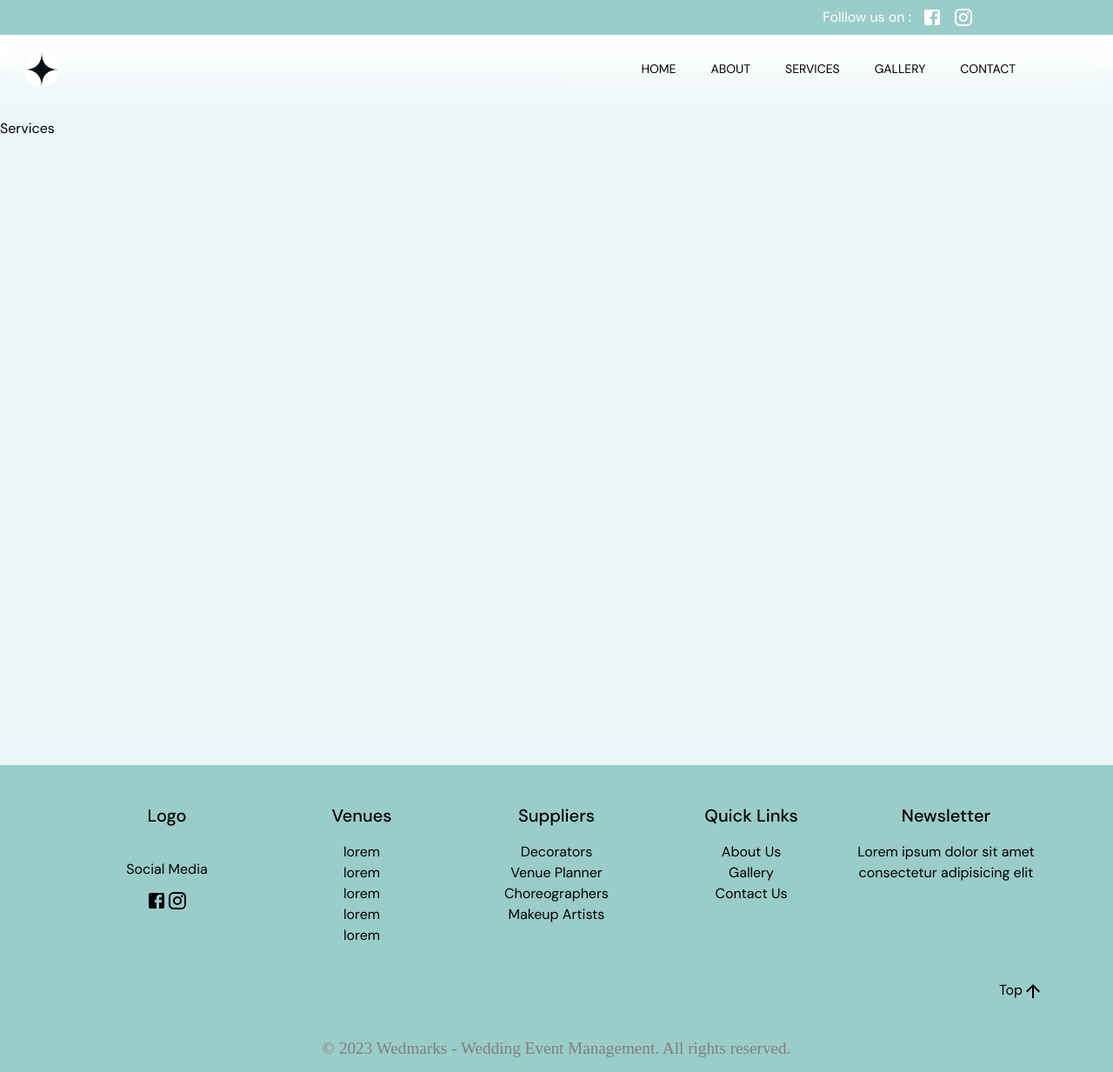
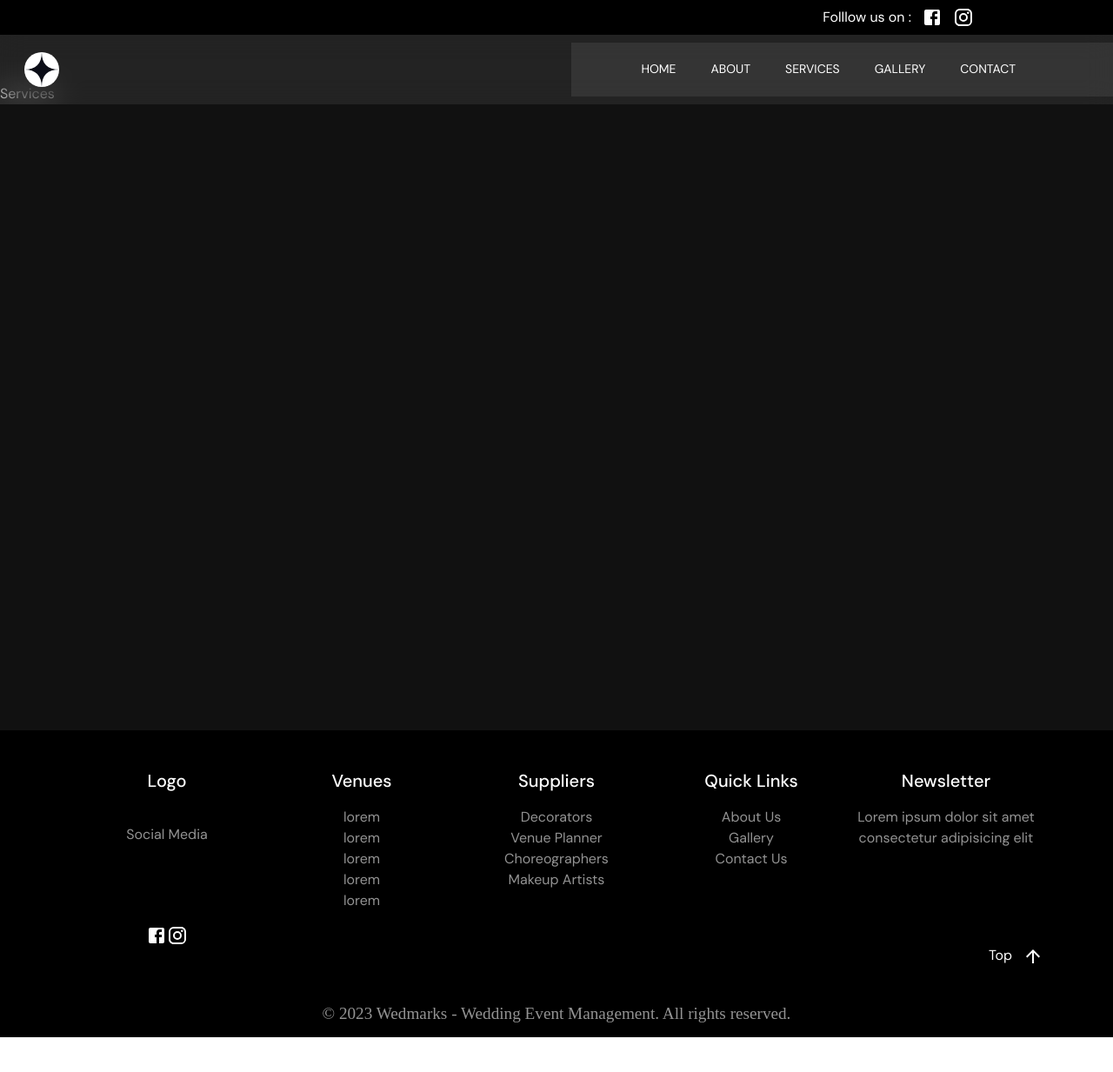
Before and after one commit to ArunKumar000777/wed-marks, a React (Vite) app: page /services in a window 1280 px wide. Shown: the whole page at 87% size. After the commit the page ends 1193 px from the top, so only its background shows below. Built offline with nearby package versions, Linux system fonts and the light colour scheme; a web font is replaced by a local one.

Commit message:
theme changed

```diff
--- a/src/components/ContactForm.jsx
+++ b/src/components/ContactForm.jsx
@@ -1,6 +1,6 @@
 const ContactForm = () => {
     return (
-        <div className={` grid lg:grid-cols-2 grid-cols-1 lg:px-52 lg:h-[880px] sm:px-16 px-12 h-[1013px] bg-[#edf8d4]`}>
+        <div className={` grid lg:grid-cols-2 grid-cols-1 lg:px-52 lg:h-[880px] sm:px-16 px-12 h-[1013px] bg-light`}>
             {/* child1 */}
             <div className="flex flex-col justify-center">
                 <h1 className="lg:text-5xl text-[40px] font-Playfair">Get in touch</h1>
@@ -44,7 +44,7 @@ const ContactForm = () => {
                                 : "bg-gradient-to-br from-primary to-gradient_secondary text-text_secondary"
                         }`}
                     > */}
-                    <button>Send</button>
+                    <button className="self-start px-8 py-2 text-xl text-black bg-white rounded-l-full rounded-r-full shadow-input_shadow">Send</button>
                 </form>
             </div>
         </div>
--- a/src/components/Footer.jsx
+++ b/src/components/Footer.jsx
@@ -12,10 +12,10 @@ const Footer = () => {
             <div className=" min-h-[312px]  px-20 pt-11 grid lg:grid-cols-5 md:grid-cols-3 md:gap-y-5 sm:grid-cols-2 text-darg_gray  text-center gap-y-8 pb-10">
                 <div className="flex flex-col gap-y-3">
                     <h3 className="text-xl font-medium">Logo</h3>
-                    <h5 className="mt-6">Social Media</h5>
-                    <div className="flex justify-center">
-                        <FacebookIcon className="cursor-pointer" />
-                        <InstagramIcon className="cursor-pointer" />
+                    <h5 className="mt-6 text-dark_gray">Social Media</h5>
+                    <div className="flex justify-center lg:mt-20">
+                        <FacebookIcon className="text-white cursor-pointer" />
+                        <InstagramIcon className="text-white cursor-pointer" />
                     </div>
                 </div>
                 <div>
@@ -45,7 +45,7 @@ const Footer = () => {
                         <h4 className="mt-4">Lorem ipsum dolor sit amet consectetur adipisicing elit</h4>
                     </div>
                     <div className="mt-4 lg:self-end lg:mt-0">
-                        <span className="mb-4">Top</span>
+                        <span className="mb-4 mr-3">Top</span>
                         <ArrowUpwardIcon onClick={handleOnClick} style={{ cursor: "pointer" }} />
                     </div>
                 </div>
--- a/src/components/Navbar.jsx
+++ b/src/components/Navbar.jsx
@@ -70,10 +70,10 @@ const Nav = () => {
                 {menus.map((menu, index) => (
                     <li
                         key={index}
-                        className="my-6 ml-5 duration-300 border-b-2 border-transparent md:inline-block md:ml-10 md:my-0 hover:border-dark"
+                        className="my-6 ml-5 duration-300 border-b-2 border-transparent md:inline-block md:ml-10 md:my-0 hover:border-line_shade-800"
                     >
                         <Link to={`${menu?.path}`}>
-                            <a className="inline-block py-3 text-sm font-normal text-black cursor-pointer font-Barlow md:py-5">
+                            <a className="inline-block py-3 text-sm font-normal cursor-pointer font-Barlow md:py-5">
                                 {menu.name}
                             </a>
                         </Link>
--- a/src/index.css
+++ b/src/index.css
@@ -6,6 +6,7 @@
 
 html {
     scroll-behavior: smooth;
+    color: white;
 }
 * {
     /* outline: 1px solid red; */
@@ -15,15 +16,20 @@ body {
 }
 h1 {
     font-family: "Playfair", serif;
-    color: black;
+    /* color: black; */
+    color: white;
+
 }
 p {
-    color: gray;
+    /* color: rgb(208, 204, 204); */
+    /* color: white; */
+    color: #939393;
     font-family: "Playfair", serif;
     font-size: 1.2rem;
 }
 h4 {
     cursor: pointer;
+    color:#939393
 }
 .disable-scroll {
     overflow: hidden;
--- a/src/pages/About.jsx
+++ b/src/pages/About.jsx
@@ -4,12 +4,7 @@ import { motion } from "framer-motion";
 
 const About = () => {
     return (
-        <motion.div
-            className=" bg-light pt-14"
-            initial={{ opacity: 0 }}
-            animate={{ opacity: 1 }}
-            exit={{ opacity: 0 }}
-        >
+        <motion.div className=" bg-light pt-14" initial={{ opacity: 0 }} animate={{ opacity: 1 }} exit={{ opacity: 0 }}>
             {/* section1 */}
             <div className="container  mx-auto h-auto md:h-[440px] lg:h-[540px] flex flex-col justify-center  md:mt-20 lg:mt-0 mt-10">
                 <h1 className="text-center xl:text-[60px] lg:text-[50px] md:text-4xl text-3xl font-medium">
@@ -47,22 +42,22 @@ const About = () => {
                 </div>
             </div> */}
             {/* section3 */}
-            <div className="flex flex-wrap items-center justify-between px-10 mt-10 bg-white h-36">
+            <div className="flex flex-wrap items-center justify-between px-10 mt-10 border border-dark_gray bg-dark h-36 hover:border-white">
                 <div className="flex flex-col">
                     <span>100</span>
-                    <span>Wedding Vendors</span>
+                    <span className="text-dark_gray">Wedding Vendors</span>
                 </div>
                 <div className="flex flex-col">
                     <span>200</span>
-                    <span>Annual Weddings</span>
+                    <span className="text-dark_gray">Annual Weddings</span>
                 </div>
                 <div className="flex flex-col">
                     <span>1000</span>
-                    <span>Wedding Venues</span>
+                    <span className="text-dark_gray">Wedding Venues</span>
                 </div>
                 <div className="flex flex-col">
                     <span>1000</span>
-                    <span>Monthly Followers</span>
+                    <span className="text-dark_gray">Monthly Followers</span>
                 </div>
             </div>
             {/* section4 */}
--- a/src/pages/Contact.jsx
+++ b/src/pages/Contact.jsx
@@ -9,8 +9,8 @@ import ContactForm from "../components/ContactForm";
 const Contact = () => {
   // lg:min-h-[950px]
     return (
-        <div className="bg-light mt-10 pt-14">
-            <div className="grid lg:grid-cols-2 grid-cols-1">
+        <div className="bg-light pt-14">
+            <div className="grid grid-cols-1 lg:grid-cols-2">
                 {/* child1 */}
                 <div>
                     {/* <div className="h-[86px] flex items-center lg:pl-28 pl-16">
@@ -75,6 +75,7 @@ const Contact = () => {
                     ></iframe>
                 </div>
             </div>
+            <hr className="bg-dark_gray"/>
             <ContactForm/>
         </div>
     );
--- a/src/pages/Gallery.jsx
+++ b/src/pages/Gallery.jsx
@@ -4,7 +4,7 @@ import React from "react";
 const Gallery = () => {
     return (
         <motion.div
-            className="h-screen mt-10 bg-light pt-14"
+            className="h-screen bg-light pt-14"
             initial={{ opacity: 0 }}
             animate={{ opacity: 1 }}
             exit={{ opacity: 0 }}
--- a/src/pages/Services.jsx
+++ b/src/pages/Services.jsx
@@ -4,7 +4,7 @@ import React from "react";
 const Services = () => {
     return (
         <motion.div
-            className="h-screen mt-10 bg-light pt-14"
+            className="h-screen bg-light pt-14"
             initial={{ opacity: 0 }}
             animate={{ opacity: 1 }}
             exit={{ opacity: 0 }}
--- a/tailwind.config.js
+++ b/tailwind.config.js
@@ -16,12 +16,12 @@ export default {
                 },
             },
             colors: {
-                dark: "#9accc9",
-                light: "#edf7f8",
+                dark: "#000000",
+                light: "#111111",
                 text_light: "#fffafa",
                 accent: "#9dccc9",
                 line: "#e1eaeb",
-                dark_gray: "#333333",
+                dark_gray: "#939393",
                 line_shade: {
                     100: "#f9fbfb",
                     200: "#f3f7f7",
@@ -45,6 +45,8 @@ export default {
     plugins: [],
 };
 
+// dark: "#9accc9",
+//                 light: "#edf7f8",
 // gold #eab85f,#ddad60,#eccf8d
 // ivory #dacbab,#d9b884,#d4d6c9
 // blue #9accc9
```
